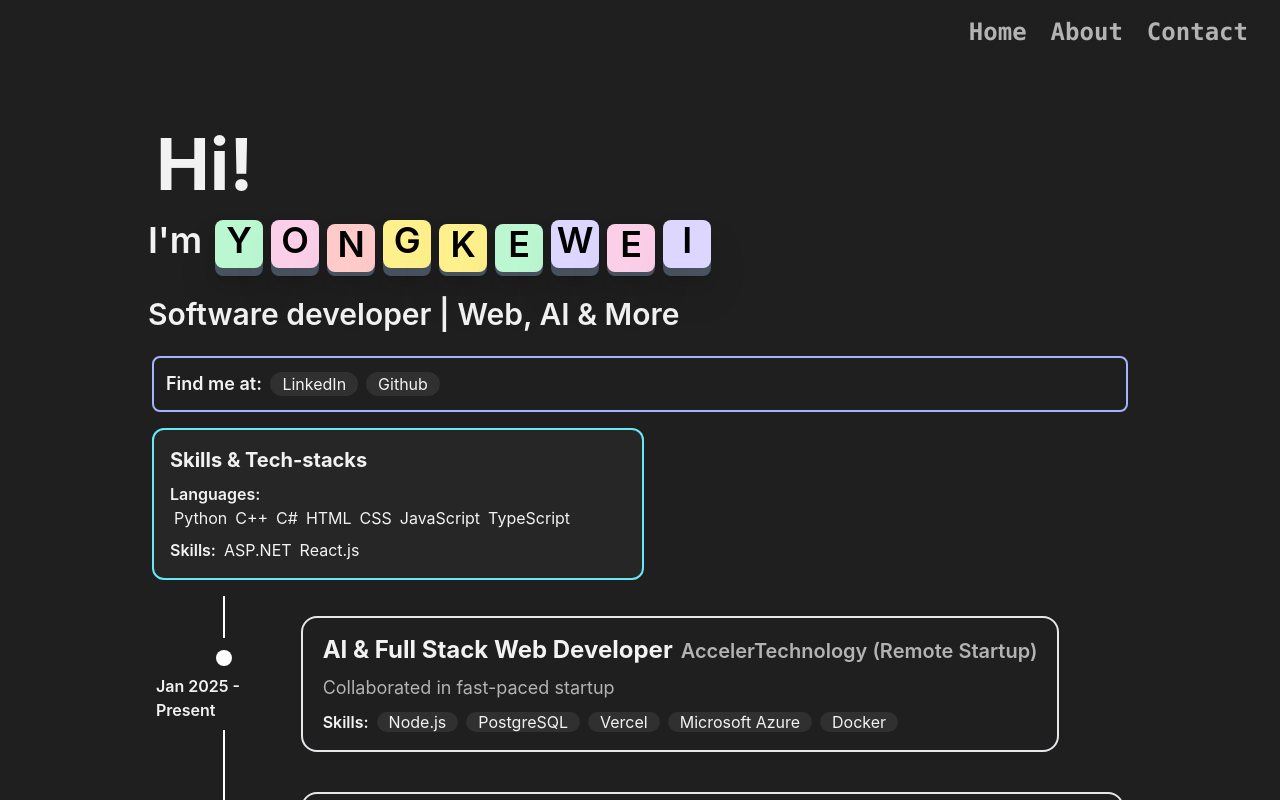
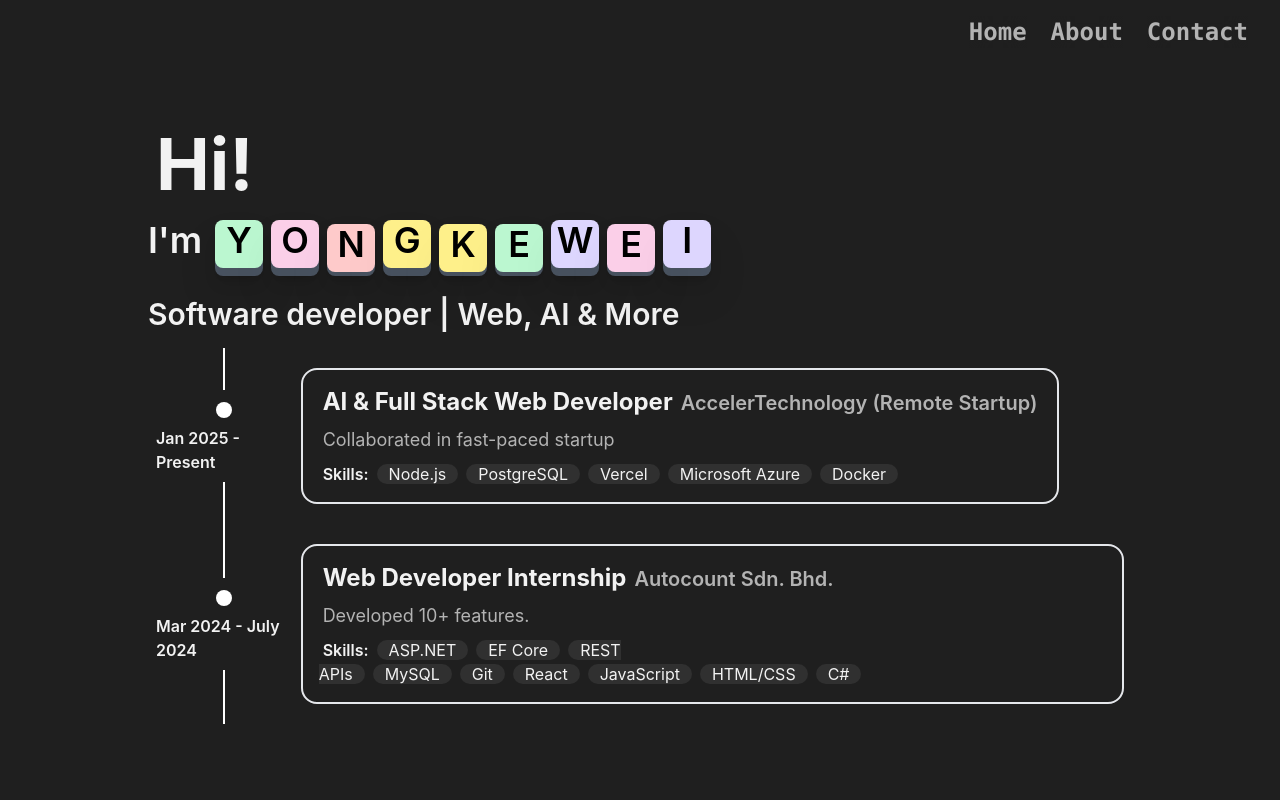
Before and after one commit to Kway-Bait/portfolio, a React (Create React App) app: page / in a window 1280 px wide. Shown: the top 800 px of the page. Built offline with nearby package versions, Linux system fonts and the light colour scheme.

Commit message:
change class to className

```diff
--- a/src/pages/About.js
+++ b/src/pages/About.js
@@ -1,6 +1,6 @@
 function About() {
     return (
-        <div class="m-5 min-h-screen text-white">
+        <div className="m-5 min-h-screen text-white">
             <h1>This is the About Page</h1>
         </div>
     )
--- a/src/pages/Contact.js
+++ b/src/pages/Contact.js
@@ -1,6 +1,6 @@
 function Contact() {
     return (
-        <div class="m-5 min-h-screen text-white">
+        <div className="m-5 min-h-screen text-white">
             <h1>This is the Contact Page.</h1>
         </div>
     )
--- a/src/pages/Home.js
+++ b/src/pages/Home.js
@@ -9,7 +9,7 @@ function Home() {
         const surname = "YONG";
         const lastname = "KEWEI";
         return (
-            <div class="inline">
+            <div className="inline">
                 {surname.split('').map((c, id) => <span key={id}>{TextTile(c)}</span>)}
                 {lastname.split('').map((c, id) => <span key={id}>{TextTile(c)}</span>)}
             </div>
@@ -24,12 +24,12 @@ function Home() {
     // 5.
 
     return (
-        <div class="m-5 min-h-screen py-9 px-[10%] text-txtclr text-left">
-            <h1 class="m-2 text-7xl font-bold">Hi!</h1>
-            <h1 class="my-2 py-2 text-4xl font-semibold">I'm {NameTiles()}</h1>
-            <h2 class="my-2 py-2 text-3xl font-semibold">Software developer | Web, AI & More</h2>
-            <FindMe />
-            <Skills />
+        <div className="m-5 min-h-screen py-9 px-[10%] text-txtclr text-left">
+            <h1 className="m-2 text-7xl font-bold">Hi!</h1>
+            <h1 className="my-2 py-2 text-4xl font-semibold">I'm {NameTiles()}</h1>
+            <h2 className="my-2 py-2 text-3xl font-semibold">Software developer | Web, AI & More</h2>
+            {/* <FindMe /> */}
+            {/* <Skills /> */}
             <WorkExp />
         </div>
     );
--- a/src/pages/component/FindMe.js
+++ b/src/pages/component/FindMe.js
@@ -9,12 +9,12 @@ function FindMe() {
     ];
 
     return (
-        <div class="m-1 my-4 p-3 rounded-lg border-2 border-indigo-300">
-            <h2 class="inline text-lg font-semibold">Find me at: </h2>
-            <div class="inline-flex flex-wrap justify-start">
+        <div className="m-1 my-4 p-3 rounded-lg border-2 border-indigo-300">
+            <h2 className="inline text-lg font-semibold">Find me at: </h2>
+            <div className="inline-flex flex-wrap justify-start">
                 {links.map(([name, link]) => (
                     <a
-                        class={contact_button_class}
+                        className={contact_button_class}
                         href={link}
                         target="_blank"
                         rel="noopener noreferrer"
--- a/src/pages/component/Skills.js
+++ b/src/pages/component/Skills.js
@@ -19,14 +19,14 @@ function Skills() {
     ];
 
     return (
-        <div class="m-1 my-4 p-3 w-[50%] max-w-lg bg-bgclr-1 hover:bg-bgclr-2 rounded-xl border-2 border-cyan-300">
-            <h1 class="p-1 text-xl font-bold">Skills & Tech-stacks</h1>
+        <div className="m-1 my-4 p-3 w-[50%] max-w-lg bg-bgclr-1 hover:bg-bgclr-2 rounded-xl border-2 border-cyan-300">
+            <h1 className="p-1 text-xl font-bold">Skills & Tech-stacks</h1>
             {content.map(([title, lst]) => (
-                <div class="p-1">
-                    <h2 class="inline font-semibold">{title} </h2>
-                    <ul class="inline-flex flex-wrap justify-start">
+                <div className="p-1">
+                    <h2 className="inline font-semibold">{title} </h2>
+                    <ul className="inline-flex flex-wrap justify-start">
                         {lst.map(x => (
-                            <li class="mx-1">{x}</li>
+                            <li className="mx-1">{x}</li>
                         ))}
                     </ul>
                 </div>
--- a/src/pages/component/TextTile.js
+++ b/src/pages/component/TextTile.js
@@ -34,15 +34,15 @@ function TextTile(text) {
     }
 
     return (
-        <div class="inline-flex justify-center items-center">
+        <div className="inline-flex justify-center items-center">
             <div
-                class={wrapperClass}
+                className={wrapperClass}
                 onClick={() => handleTileClicked()}
             >
                 {text}
             </div>
 
-            <div class={shadowClass} />
+            <div className={shadowClass} />
         </div>
     );
 }
--- a/src/pages/utils/TimeLine.js
+++ b/src/pages/utils/TimeLine.js
@@ -4,15 +4,15 @@ function TimeLine(content) {
     return (
         <div>
             {content.map((data, id) => (
-                <div key={id} class="mx-1 flex items-stretch justify-start">
-                    <div class="relative mx-1 py-2 min-w-[14%] max-w-[14%] flex items-center justify-center">
-                        <div class="absolute top-0 bottom-0 left-1/2 h-full w-[2px] bg-white -translate-x-1/2 z-0" />
-                        <div class="py-1 pb-2 flex flex-col items-center bg-bgclr-0 z-10">
-                            <div class="m-2 p-2 w-4 h-4 bg-white rounded-full" />
-                            <div class="font-semibold">{data.date}</div>
+                <div key={id} className="mx-1 flex items-stretch justify-start">
+                    <div className="relative mx-1 py-2 min-w-[14%] max-w-[14%] flex items-center justify-center">
+                        <div className="absolute top-0 bottom-0 left-1/2 h-full w-[2px] bg-white -translate-x-1/2 z-0" />
+                        <div className="py-1 pb-2 flex flex-col items-center bg-bgclr-0 z-10">
+                            <div className="m-2 p-2 w-4 h-4 bg-white rounded-full" />
+                            <div className="font-semibold">{data.date}</div>
                         </div>
                     </div>
-                    <div class="flex flex-col">
+                    <div className="flex flex-col">
                         {TimeLineItem({ data })}
                     </div>
                 </div>
--- a/src/pages/utils/TimeLineItem.js
+++ b/src/pages/utils/TimeLineItem.js
@@ -12,16 +12,16 @@ const tag_class = (
 
 function TimeLineItem({ data }) {
     return (
-        <div class={time_line_item}>
-            <div class={time_line_content}>
-                <h1 class="inline mx-1 text-2xl font-bold">{data.title}</h1>
-                <h2 class="inline mx-1 text-xl font-semibold text-txtclr-muted">{data.subtitle}</h2>
-                <p class="m-1 my-2 text-lg text-txtclr-muted">{data.desc}</p>
+        <div className={time_line_item}>
+            <div className={time_line_content}>
+                <h1 className="inline mx-1 text-2xl font-bold">{data.title}</h1>
+                <h2 className="inline mx-1 text-xl font-semibold text-txtclr-muted">{data.subtitle}</h2>
+                <p className="m-1 my-2 text-lg text-txtclr-muted">{data.desc}</p>
                 {data.tags.map((tag, id) => (
                     <div key={id}>
-                        <h3 class="inline mx-1 font-semibold">{tag.title}:</h3>
+                        <h3 className="inline mx-1 font-semibold">{tag.title}:</h3>
                         {tag.content.map((p, id1) => (
-                            <span class={tag_class} key={id1}>{p}</span>
+                            <span className={tag_class} key={id1}>{p}</span>
                         ))}
                     </div>
                 ))}
```
